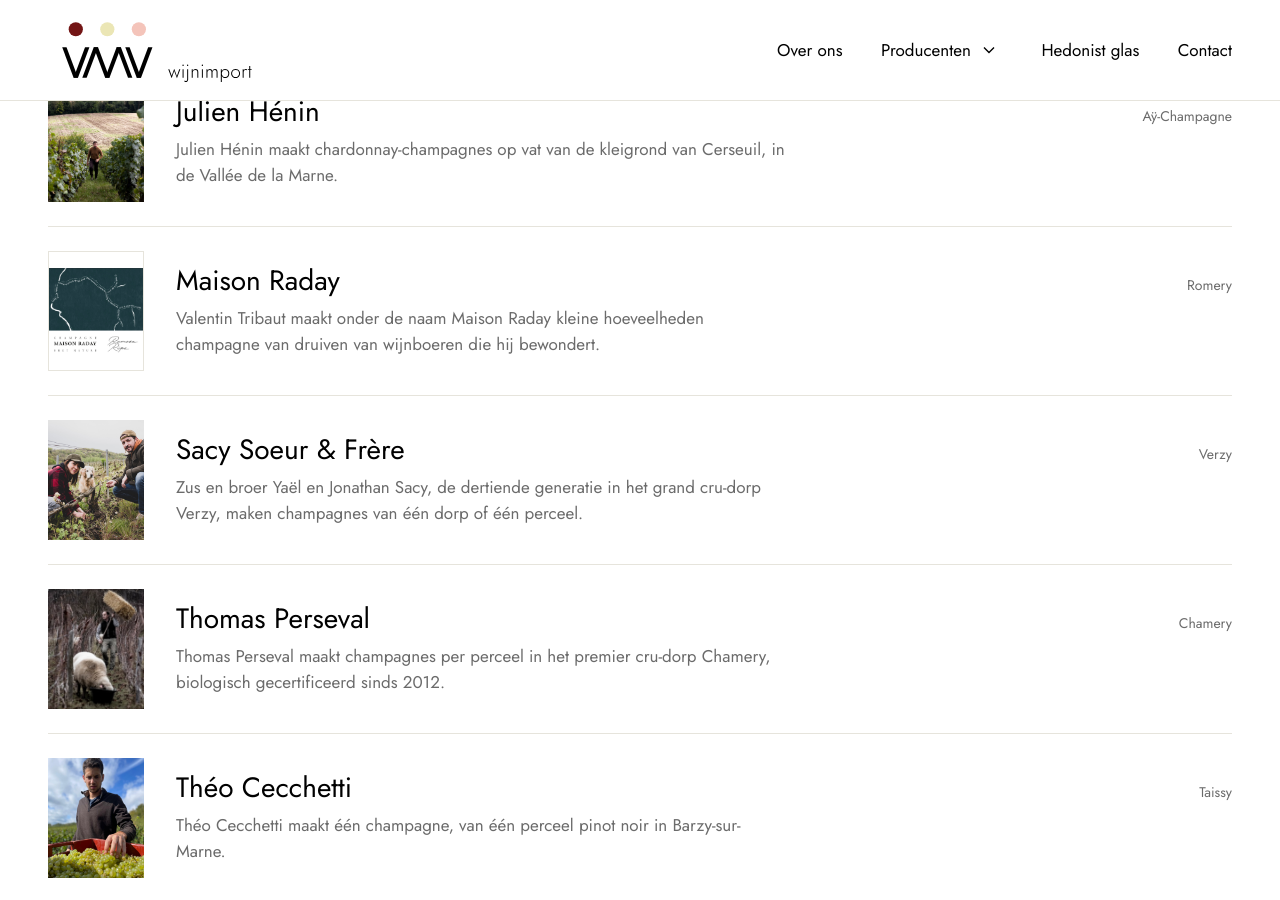
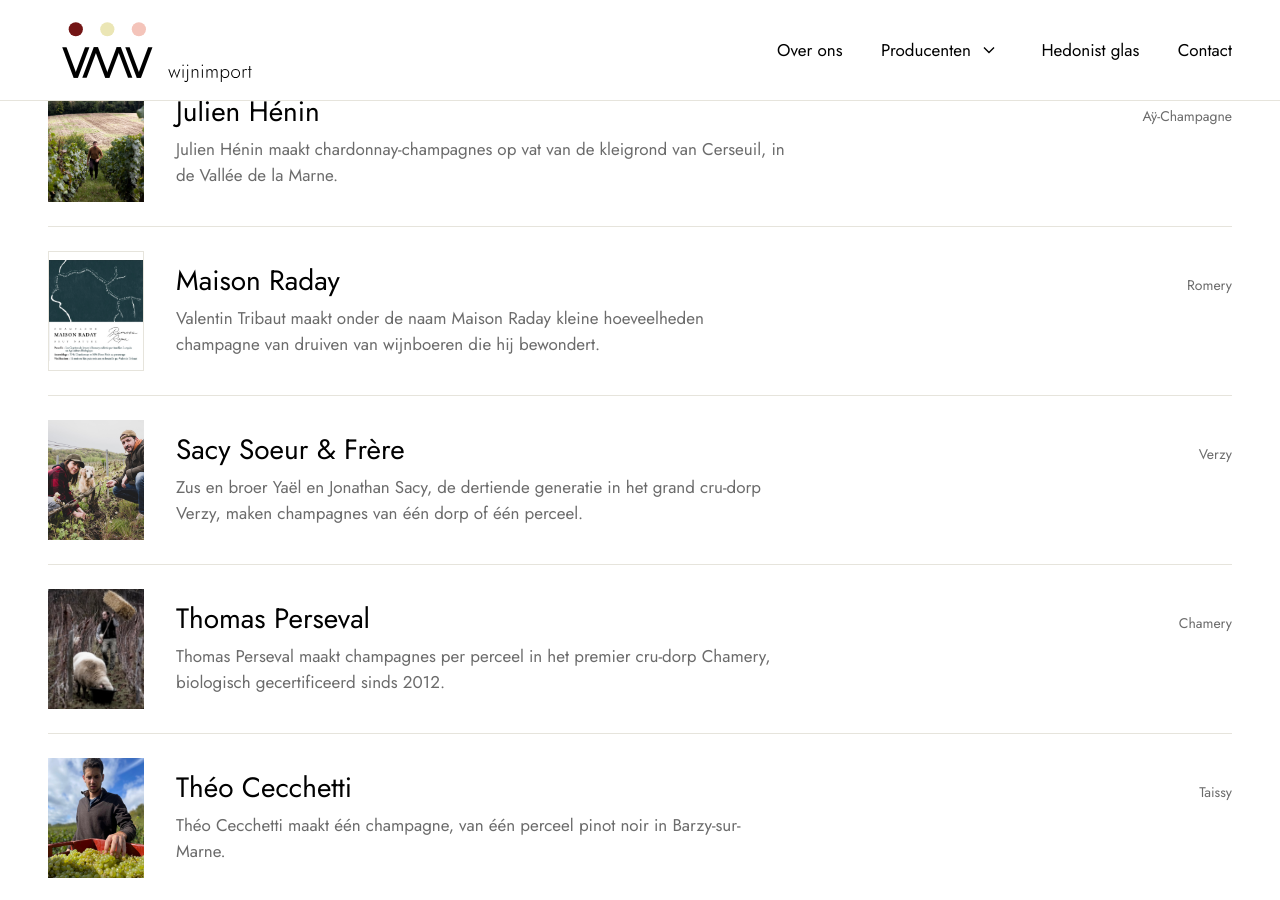
Before and after one commit to vmvwijnimport/VMV-Wijnimport, a Jekyll site: the page built from index.html, in a window 1280 px wide and 900 px high, scrolled down 4361 px. Built offline with Jekyll 4.4.1, drawn with Linux system fonts in a browser that asks for light colours.

Commit message:
Volledig etiket van Maison Raday in het producentenoverzicht
Nieuw veld lijst_foto: een andere foto voor het overzicht dan op
de producentpagina.

Co-Authored-By: Claude Opus 5.5 <noreply@anthropic.com>

```diff
--- a/_includes/producent-regel.html
+++ b/_includes/producent-regel.html
@@ -2,7 +2,7 @@
 <li class="producentregel">
   <a href="{{ p.url | relative_url }}">
     {%- if p.foto %}
-    <span class="producentregel__foto{% if p.lijst_passend %} producentregel__foto--passend{% endif %}"><img src="{{ p.foto | relative_url }}" alt="" loading="lazy" style="object-position: {{ p.foto_positie | default: 'center' }}"></span>
+    <span class="producentregel__foto{% if p.lijst_passend %} producentregel__foto--passend{% endif %}"><img src="{{ p.lijst_foto | default: p.foto | relative_url }}" alt="" loading="lazy" style="object-position: {{ p.foto_positie | default: 'center' }}"></span>
     {%- else %}
     <span class="producentregel__foto producentregel__foto--leeg"><span class="stippen" aria-hidden="true"><i></i><i></i><i></i></span></span>
     {%- endif %}
```
Also changed, not shown: HANDLEIDING.md (+1 -0 lines), _producenten/maison-raday.md (+1 -0 lines), assets/img/producenten/maison-raday-volledig.jpg (added).
